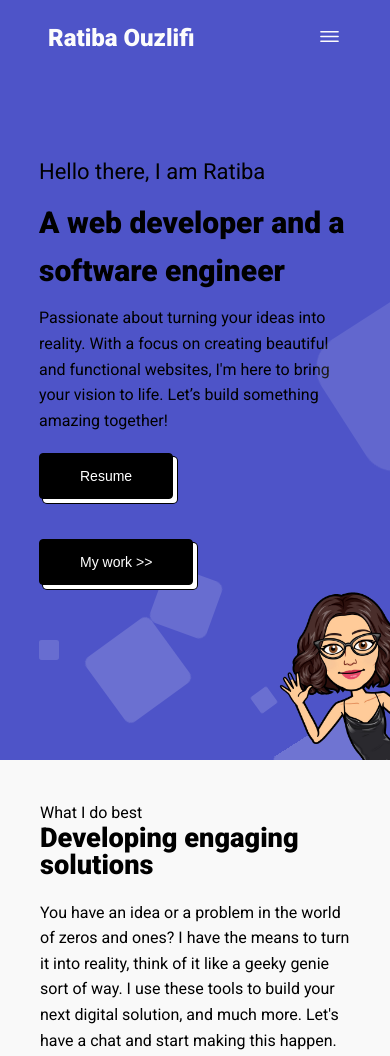
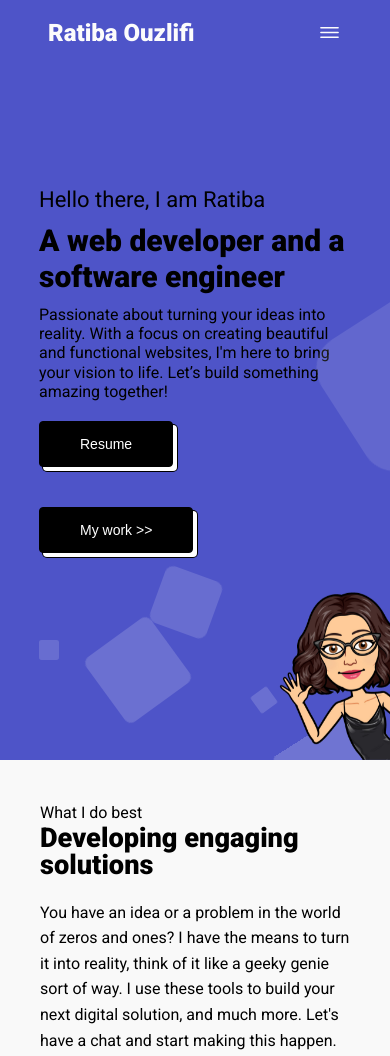
Before and after one commit to RatibaOZ/Portfolio, a plain HTML site: page index.html in a window 390 px wide. Shown: the top 1056 px of the page. Drawn offline with nearby package versions, Linux system fonts and the light colour scheme.

Commit message:
fixes last

```diff
--- a/styles.css
+++ b/styles.css
@@ -5,7 +5,7 @@
 :root {
     --font-family: "Roboto", sans-serf;
     font-size: 1em;
-    line-height: 1.6;
+    line-height: 1.2;
     --normal-font: 400;
     --bold-font: 600;
     --bolder-font: 900;
@@ -16,7 +16,7 @@
     --secondary-shadow: #a17a69;
     --bottom-margin: 0.5rem;
     --bottom-margin-2: 1rem;
-    --line-height: 1.7rem;
+    --line-height: 1.2rem;
     --transition: 0.3s;
   }
 
@@ -835,7 +835,7 @@ left: 4.35%;  }
     flex-direction: column;
     padding: 20px;
   }
-  .aboutsection h2, .education h2{
+  .aboutsection h2, .education h2, .projects h2{
     font-size: 1.7rem;
     line-height: 1em;
   }
```
